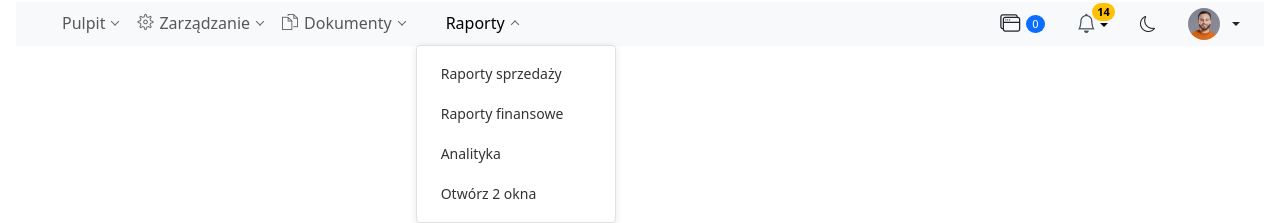
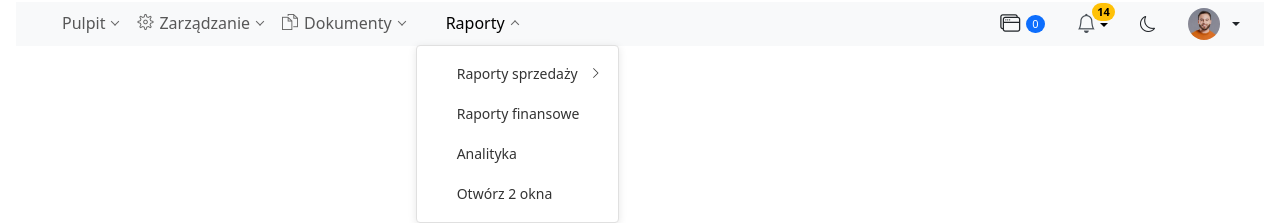
Before and after one commit to jakubgalinskionline/WinDesktop, an Angular app: page / in a window 1280 px wide. Both pictures are taken after a click on the link "Raporty". Shown: the top 223 px of the page. Built offline with nearby package versions, Linux system fonts and the light colour scheme.

Commit message:
menu + submenu + submenu style

```diff
--- a/src/app/components/desktop/desktop.component.html
+++ b/src/app/components/desktop/desktop.component.html
@@ -43,7 +43,9 @@
                         data-bs-toggle="dropdown"
                         aria-expanded="false"
                       >
-                        <i class="{{ child.icon }}"></i> {{ child.label }}
+                        <i class="{{ child.icon }}"></i>
+                        <span>{{ child.label }}</span>
+                        <i class="bi bi-chevron-right submenu-arrow"></i>
                       </a>
                       <div class="dropdown-menu">
                         <a
--- a/src/app/components/desktop/desktop.component.scss
+++ b/src/app/components/desktop/desktop.component.scss
@@ -184,6 +184,11 @@
       font-size: 16px;
       vertical-align: middle;
     }
+
+    .submenu-arrow {
+      margin-left: auto;
+      transition: transform 0.2s ease;
+    }
   }
 }
 
@@ -341,6 +346,20 @@ app-footer {
   display: flex;
   align-items: center;
   padding: 0 16px; // Zmodyfikowany padding dla lepszego wycentrowania
+
+  i:first-child {
+    width: 16px;
+    margin-right: 8px;
+  }
+
+  span {
+    flex: 1;
+  }
+
+  .submenu-arrow {
+    margin-left: auto;
+    transition: transform 0.2s ease;
+  }
 }
 
 // Style dla elementów menu
@@ -385,17 +404,24 @@ app-footer {
   .dropdown-toggle {
     position: relative;
     padding-right: 1.5rem;
+    display: flex;
+    align-items: center;
 
-    &::after {
-      content: '';
+    i:first-child {
+      width: 16px;
+      margin-right: 8px;
+    }
+
+    span {
+      flex: 1;
+      padding-right: 16px;
+    }
+
+    .submenu-arrow {
       position: absolute;
-      right: 0.5rem;
-      top: 50%;
-      width: 6px;
-      height: 6px;
-      border: solid var(--text-color);
-      border-width: 0 1px 1px 0;
-      transform: translate(-50%, -50%) rotate(-45deg);
+      right: 8px;
+      font-size: 12px;
+      color: var(--text-color);
     }
   }
 
@@ -403,7 +429,7 @@ app-footer {
     position: absolute;
     top: 0;
     left: 100%;
-    margin-left: 0.5rem;
+    margin-left: 0.125rem;
     display: none;
   }
 
```
